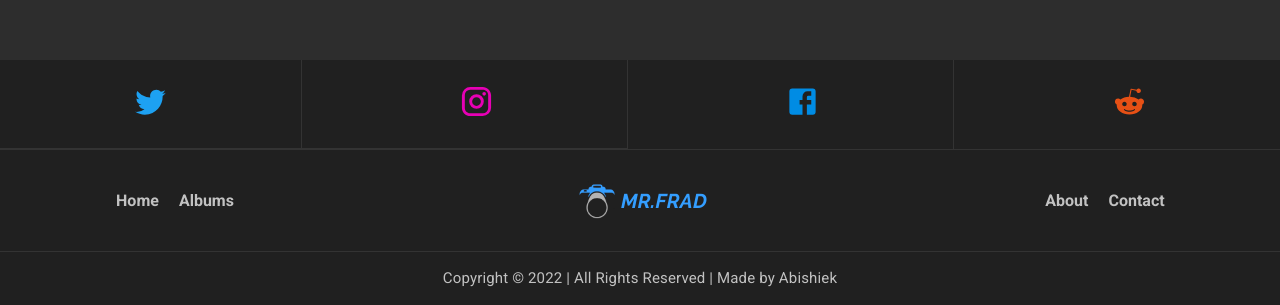
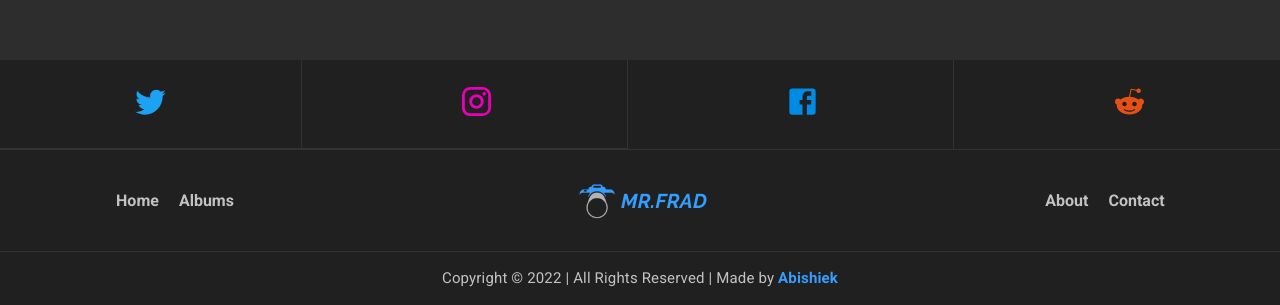
Before and after one commit to Uvacoder/photography-gallery, a React (Create React App) app: page /album/1 in a window 1280 px wide. Shown: the part 740-1045 px from the top of the page. Built offline with nearby package versions, Linux system fonts and the light colour scheme; no server answers; the database is empty.

Commit message:
Bug fix and Social links

```diff
--- a/src/components/footer/Footer.jsx
+++ b/src/components/footer/Footer.jsx
@@ -38,9 +38,13 @@ const Footer = () => {
           paddingBottom="25px"
         >
           <Box display="flex" justifyContent="center">
-            <Link to="/">
+            <a
+              href="https://www.instagram.com/mr._.frad"
+              target="_blank"
+              rel="noreferrer"
+            >
               <Instagram sx={{ color: "#e700b5" }} fontSize="large" />
-            </Link>
+            </a>
           </Box>
         </Grid>
         <Grid
@@ -138,8 +142,15 @@ const Footer = () => {
           fontSize={{ xs: "14px", sm: "15px" }}
           textAlign="center"
         >
-          Copyright © {new Date().getFullYear()} | All Rights Reserved | Made by
-          Abishiek
+          Copyright © {new Date().getFullYear()} | All Rights Reserved | Made by{" "}
+          <a
+            href="https://itsabishiek.vercel.app"
+            target="_blank"
+            rel="noreferrer"
+            style={{ color: "#349eff", fontWeight: 600 }}
+          >
+            Abishiek
+          </a>
         </Typography>
       </Box>
     </Box>
--- a/src/pages/album/Album.jsx
+++ b/src/pages/album/Album.jsx
@@ -192,7 +192,12 @@ const Album = ({ auth }) => {
                   />
                 </>
               )}
-              <MenuItem onClick={handleDownloadAll}>
+              <MenuItem
+                onClick={() => {
+                  handleDownloadAll();
+                  handleCloseMenu();
+                }}
+              >
                 <ListItemIcon>
                   <DownloadTwoTone />
                 </ListItemIcon>
```
